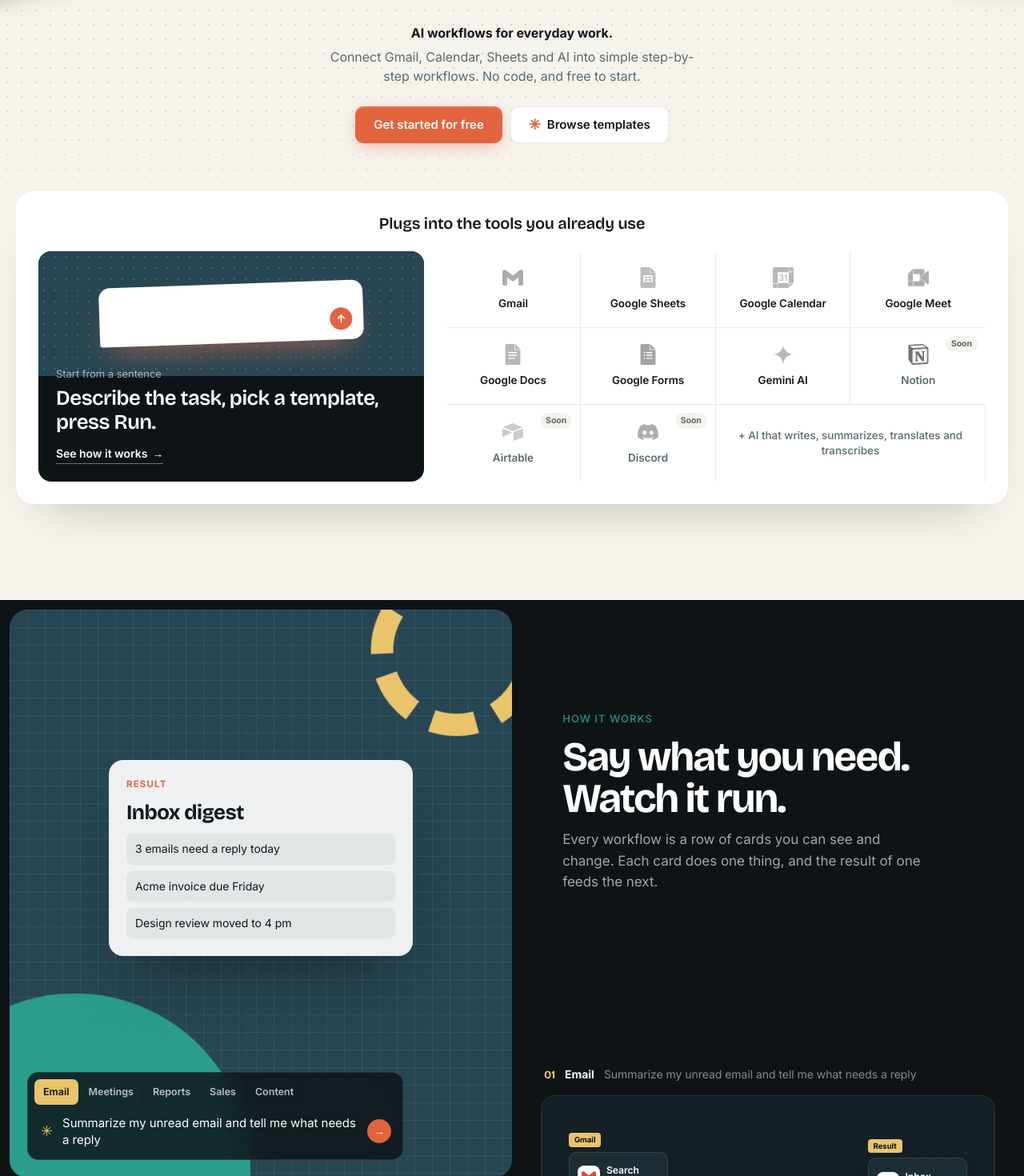
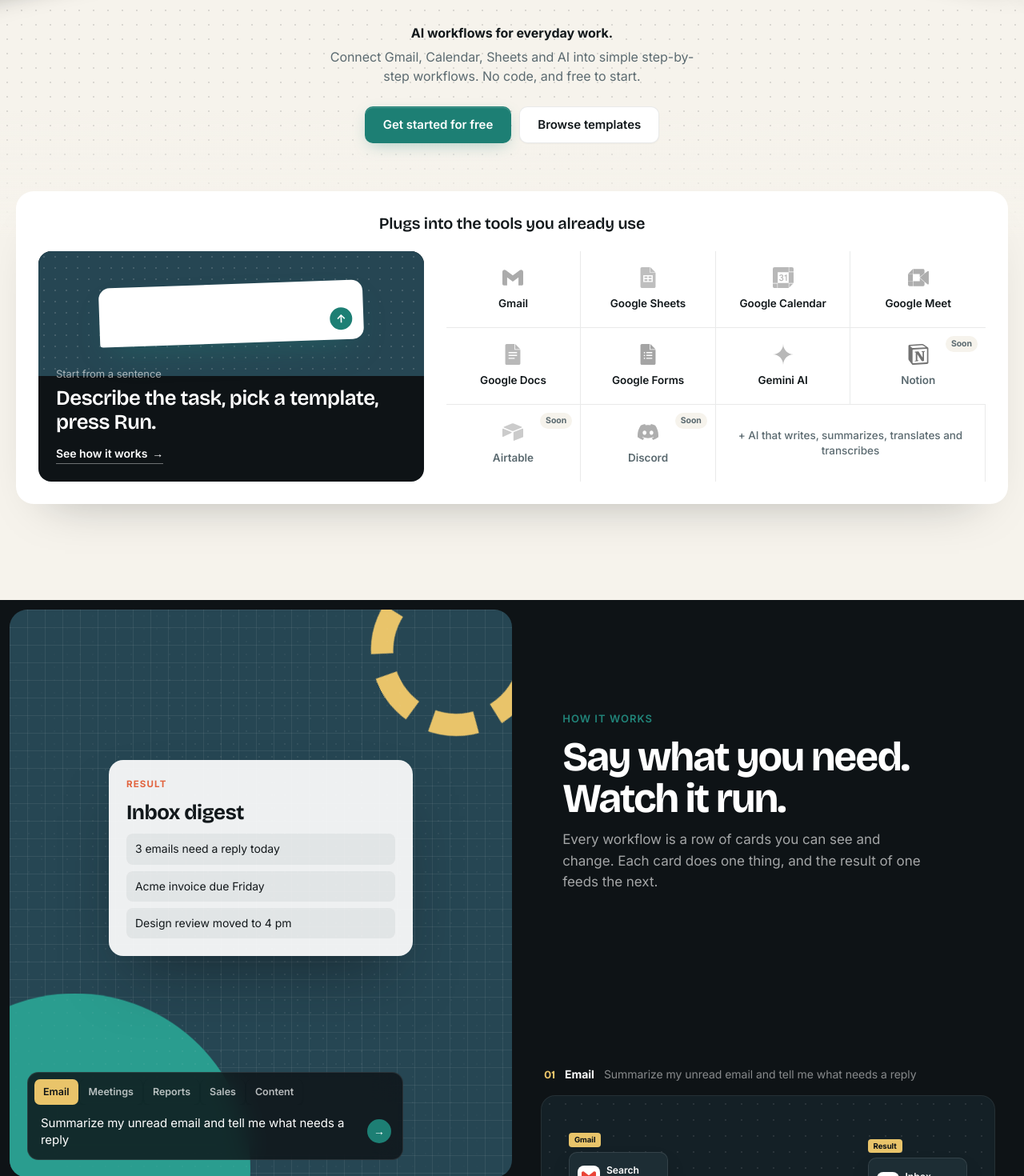
Before and after one commit to AjinkyaPhatak/workflow-optimizer, a Next.js app in the folder frontend/: page / in a window 1280 px wide. Shown: the part 620-2090 px from the top of the page at 80% size. Built offline with nearby package versions, Linux system fonts and the light colour scheme.

Commit message:
style(ui): use plain labels and remove sparkle decorations
Keep the existing layout while using teal primary actions and a processor icon for AI tools. Remove starbursts and sparkle marks from template links, assistant labels, and decorative backgrounds.

```diff
--- a/frontend/app/landing.css
+++ b/frontend/app/landing.css
@@ -12,7 +12,8 @@
   --lp-line: rgba(18, 24, 27, .09);
   --lp-charcoal: #264653;
   --lp-peach: #e2643f;
-  --lp-peach-2: #cc5434;
+  --lp-action: #1d7f74;
+  --lp-action-hover: #1a6c63;
   --lp-teal: #2a9d8f;
   --lp-teal-ink: #21857a;
   --lp-sandy: #f4a261;
@@ -46,13 +47,12 @@
 .lp-btn:hover { transform: translateY(-1px); }
 .lp-btn:active { transform: translateY(0) scale(.98); }
 .lp-btn-sm { height: 36px; padding: 0 14px; font-size: 13.5px; border-radius: 8px; }
-.lp-btn-primary { background: var(--lp-peach); color: #fff; box-shadow: 0 6px 20px -6px rgba(231, 111, 81, .65), inset 0 1px 0 rgba(255, 255, 255, .2); }
-.lp-btn-primary:hover { background: var(--lp-peach-2); box-shadow: 0 10px 28px -6px rgba(231, 111, 81, .75), inset 0 1px 0 rgba(255, 255, 255, .2); }
+.lp-btn-primary { background: var(--lp-action); color: #fff; box-shadow: 0 6px 20px -6px rgba(33, 133, 122, .4), inset 0 1px 0 rgba(255, 255, 255, .2); }
+.lp-btn-primary:hover { background: var(--lp-action-hover); box-shadow: 0 10px 28px -6px rgba(33, 133, 122, .5), inset 0 1px 0 rgba(255, 255, 255, .2); }
 .lp-btn-sun { background: var(--lp-sun); color: var(--lp-ink); }
 .lp-btn-ghost { background: #fff; color: var(--lp-text); border-color: var(--lp-line); box-shadow: 0 1px 2px rgba(0, 0, 0, .04); }
 .lp-btn-dark { background: var(--lp-charcoal); color: #fff; }
 .lp-btn-dark:hover { background: #1d3a45; }
-.lp-spark { color: var(--lp-peach); font-size: 18px; line-height: 1; }
 @keyframes lp-shift { 0%, 100% { background-position: 0% 50%; } 50% { background-position: 100% 50%; } }
 
 .lp-chip { display: inline-flex; align-items: center; height: 26px; padding: 0 10px; border-radius: 6px; font-size: 12.5px; font-weight: 600; }
@@ -137,10 +137,10 @@
 .lp-bubble {
   display: flex; align-items: flex-end; gap: 12px; width: min(78%, 330px); min-height: 74px; padding: 14px 14px 12px 16px;
   background: #fff; color: var(--lp-text); border-radius: 14px 14px 14px 4px;
-  box-shadow: 0 18px 40px -16px rgba(231, 111, 81, .7); transform: rotate(-2deg);
+  box-shadow: 0 18px 40px -16px rgba(33, 133, 122, .4); transform: rotate(-2deg);
 }
 .lp-bubble-text { flex: 1; font-size: 15px; line-height: 1.35; font-weight: 500; }
-.lp-bubble-send { width: 28px; height: 28px; flex: none; border-radius: 50%; background: var(--lp-peach); color: #fff; display: grid; place-items: center; font-weight: 700; }
+.lp-bubble-send { width: 28px; height: 28px; flex: none; border-radius: 50%; background: var(--lp-action); color: #fff; display: grid; place-items: center; font-weight: 700; }
 .lp-case-kicker { position: relative; font-size: 13px; color: rgba(255, 255, 255, .6); }
 .lp-case-head { position: relative; margin: 6px 0 14px; font-family: var(--lp-font); font-size: 26px; line-height: 1.15; letter-spacing: -.02em; font-weight: 600; }
 .lp-case-link { position: relative; font-size: 14px; font-weight: 600; display: inline-flex; gap: 6px; border-bottom: 1px solid rgba(255, 255, 255, .4); align-self: flex-start; padding-bottom: 2px; }
@@ -191,9 +191,8 @@
 .lp-tabs button:hover { color: #fff; }
 .lp-tabs button.is-on { background: var(--lp-sun); color: var(--lp-ink); }
 .lp-prompt-row { display: flex; align-items: center; gap: 12px; padding: 12px 6px 6px 8px; }
-.lp-prompt-icon { color: var(--lp-sun); font-size: 18px; }
 .lp-prompt-text { flex: 1; font-size: 15px; line-height: 1.4; min-height: 2.8em; }
-.lp-prompt-go { width: 30px; height: 30px; flex: none; border-radius: 50%; display: grid; place-items: center; background: var(--lp-peach); font-weight: 700; }
+.lp-prompt-go { width: 30px; height: 30px; flex: none; border-radius: 50%; display: grid; place-items: center; background: var(--lp-action); font-weight: 700; }
 .lp-show-list { padding: 12px 12px 12vh; }
 .lp-show-intro { min-height: 60vh; display: flex; flex-direction: column; justify-content: center; padding: 0 clamp(16px, 4vw, 64px); }
 .lp-show-intro h2 { margin: 12px 0; font-family: var(--lp-font); font-weight: 700; font-size: clamp(34px, 4vw, 58px); line-height: 1.02; letter-spacing: -.035em; }
--- a/frontend/app/styles/motifs.css
+++ b/frontend/app/styles/motifs.css
@@ -44,9 +44,5 @@
 @keyframes bd-flowing { to { stroke-dashoffset: -24; } }
 .bd-app { width: 40px; height: 40px; border-radius: 12px; background: #fff; display: grid; place-items: center; box-shadow: 0 1px 2px rgba(18, 24, 27, .06), 0 10px 22px -12px rgba(18, 24, 27, .35); }
 .bd-app.lone { position: absolute; width: 34px; height: 34px; right: max(60px, calc(50% - 470px)); top: 16%; transform: rotate(8deg); animation: bd-bob 7s ease-in-out -1s infinite; }
-.bd-spark { position: absolute; color: #e9c46a; font-size: 18px; animation: bd-twinkle 4s ease-in-out infinite; }
-.bd-spark.s1 { left: 34%; top: 14%; } .bd-spark.s2 { right: 36%; bottom: 10%; color: #e76f51; font-size: 14px; animation-delay: -1.5s; }
-.bd-spark.s3 { left: 12%; bottom: 26%; color: #2a9d8f; font-size: 12px; animation-delay: -2.6s; }
-@keyframes bd-twinkle { 0%, 100% { transform: scale(.8) rotate(0); opacity: .4; } 50% { transform: scale(1.15) rotate(45deg); opacity: 1; } }
 @media (max-width: 960px) { .bd-flow, .bd-app.lone, .bd-rings { display: none; } }
 @media (prefers-reduced-motion: reduce) { .backdrop * { animation: none !important; } }
--- a/frontend/app/styles/theme.css
+++ b/frontend/app/styles/theme.css
@@ -30,8 +30,8 @@
   --accent-2: var(--charcoal);
   --accent-soft: rgba(42, 157, 143, .1);
   --ink: var(--black);
-  --primary: #e2643f;
-  --primary-hover: #cc5434;
+  --primary: #1d7f74;
+  --primary-hover: var(--accent-hover);
   --ok: #1d7f62;
   --ok-weak: #e3f4ec;
   --danger: #c4442a;
@@ -66,7 +66,7 @@
 
 /* controls */
 button, .button { border-radius: var(--radius-sm); font-weight: 550; box-shadow: var(--shadow-sm); }
-button.primary, .button.primary { background: var(--primary); border-color: transparent; color: #fff; box-shadow: 0 2px 8px -2px rgba(231, 111, 81, .55), inset 0 1px 0 rgba(255, 255, 255, .16); }
+button.primary, .button.primary { background: var(--primary); border-color: transparent; color: #fff; box-shadow: 0 2px 8px -2px rgba(33, 133, 122, .4), inset 0 1px 0 rgba(255, 255, 255, .16); }
 button.primary:hover:not(:disabled), .button.primary:hover { background: var(--primary-hover); border-color: transparent; color: #fff; }
 button.link, .link-button { box-shadow: none; }
 .icon-button { box-shadow: none; }
--- a/frontend/components/assistant/AssistantHome.tsx
+++ b/frontend/components/assistant/AssistantHome.tsx
@@ -232,7 +232,7 @@
 
         {!s.session?.messages.length && !s.run ? <p className="muted small">Describe what you need below. Your workflow will take shape on the canvas, and I’ll ask here if a detail is missing.</p> : <div className="conversation-messages" aria-live="polite">
           {s.session?.messages.map((message, i) => <article key={i} className={"assistant-message " + message.role}>
-            <span className="message-author">{message.role === "user" ? "You" : "✦ Workflow"}</span><AiMarkdown text={message.text} />
+            <span className="message-author">{message.role === "user" ? "You" : "Workflow"}</span><AiMarkdown text={message.text} />
           </article>)}
         </div>}
         {s.pending && <article className="assistant-message user"><span className="message-author">You</span><p>{s.pending}</p></article>}
--- a/frontend/components/landing/Hero.tsx
+++ b/frontend/components/landing/Hero.tsx
@@ -285,7 +285,7 @@
             {signedIn ? "Open app" : "Get started for free"}
           </Link>
           <Link className="lp-btn lp-btn-ghost" href="/templates">
-            <span className="lp-spark" aria-hidden>✳</span> Browse templates
+            Browse templates
           </Link>
         </div>
       </div>
--- a/frontend/components/landing/Showcase.tsx
+++ b/frontend/components/landing/Showcase.tsx
@@ -104,7 +104,6 @@
                 ))}
               </div>
               <div className="lp-prompt-row">
-                <span className="lp-prompt-icon" aria-hidden>✳</span>
                 <span className="lp-prompt-text">{typed}<span className="lp-caret" aria-hidden /></span>
                 <span className="lp-prompt-go" aria-hidden>→</span>
               </div>
--- a/frontend/components/ui/Backdrop.tsx
+++ b/frontend/components/ui/Backdrop.tsx
@@ -33,7 +33,6 @@
         <span className="bd-app">{ic[3]}</span>
       </div>
       <span className="bd-app lone a">{ic[1]}</span>
-      <span className="bd-spark s1">✳</span><span className="bd-spark s2">✳</span><span className="bd-spark s3">✳</span>
     </div>
   );
 }
--- a/frontend/components/ui/NodeIcon.tsx
+++ b/frontend/components/ui/NodeIcon.tsx
@@ -24,7 +24,7 @@
   input: "M3 12h11M10 8l4 4-4 4M15 4h4a1 1 0 011 1v14a1 1 0 01-1 1h-4",
   output: "M10 12h11M17 8l4 4-4 4M9 4H5a1 1 0 00-1 1v14a1 1 0 001 1h4",
   text: "M5 6h14M12 6v13M9 19h6",
-  ai: "M12 3l1.9 5.1L19 10l-5.1 1.9L12 17l-1.9-5.1L5 10l5.1-1.9zM19 16l.8 2.2L22 19l-2.2.8L19 22l-.8-2.2L16 19l2.2-.8z",
+  ai: "M8 3v3M16 3v3M8 18v3M16 18v3M3 8h3M3 16h3M18 8h3M18 16h3M6 6h12v12H6zM10 10h4v4h-4z",
   knowledge: "M4 5.5A2.5 2.5 0 016.5 3H20v15H6.5A2.5 2.5 0 004 20.5zM4 20.5V5.5M8 7h8",
   file: "M6 3h8l4 4v14H6zM14 3v4h4M9 13h6M9 17h6",
   mic: "M12 3a3 3 0 013 3v6a3 3 0 01-6 0V6a3 3 0 013-3zM5 11a7 7 0 0014 0M12 18v3",
--- a/frontend/next.config.ts
+++ b/frontend/next.config.ts
@@ -7,7 +7,7 @@
 
 const config: NextConfig = {
   reactStrictMode: true,
-  // Do not generate AGENTS.md / CLAUDE.md in the project on `next dev`.
+  // Keep development startup from generating agent instruction files.
   agentRules: false,
   experimental: {
     // Keep above handlers.PlanningTimeout (6 minutes) plus its 15-second response
```
Also changed, not shown: 1 other file (tests, documents, lock files or other folders).
